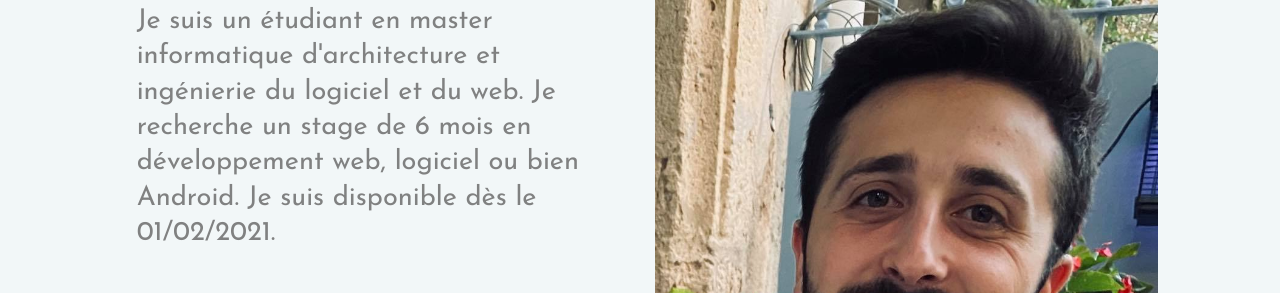
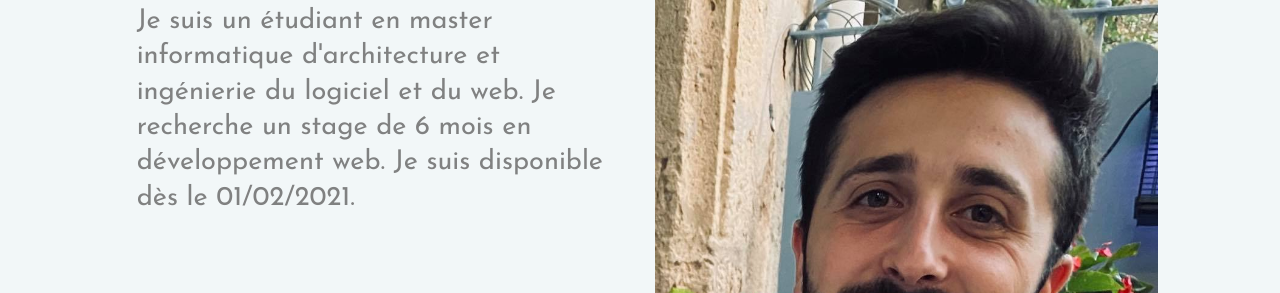
Before and after one commit to Lateuh/cv, a plain HTML site: page index.html in a window 1280 px wide. Shown: the part 323-616 px from the top of the page. Drawn offline with Linux system fonts and the light colour scheme.

Commit message:
cv only web dev

```diff
--- a/index.html
+++ b/index.html
@@ -60,7 +60,7 @@
 						<div class="col-12 col-lg-6">
 							<div class="col-12 hero-text">
 								<h2>Alexy Lefevre</h2>
-								<p>Je suis un étudiant en master informatique d'architecture et ingénierie du logiciel et du web. Je recherche un stage de 6 mois en développement web, logiciel ou bien Android. Je suis disponible dès le 01/02/2021. </p>
+								<p>Je suis un étudiant en master informatique d'architecture et ingénierie du logiciel et du web. Je recherche un stage de 6 mois en développement web. Je suis disponible dès le 01/02/2021. </p>
 							</div>
 							<div class="col-12 hero-info">
 								<h2>Informations générales</h2>
```
Also changed, not shown: index_en.html (+1 -1 lines).
